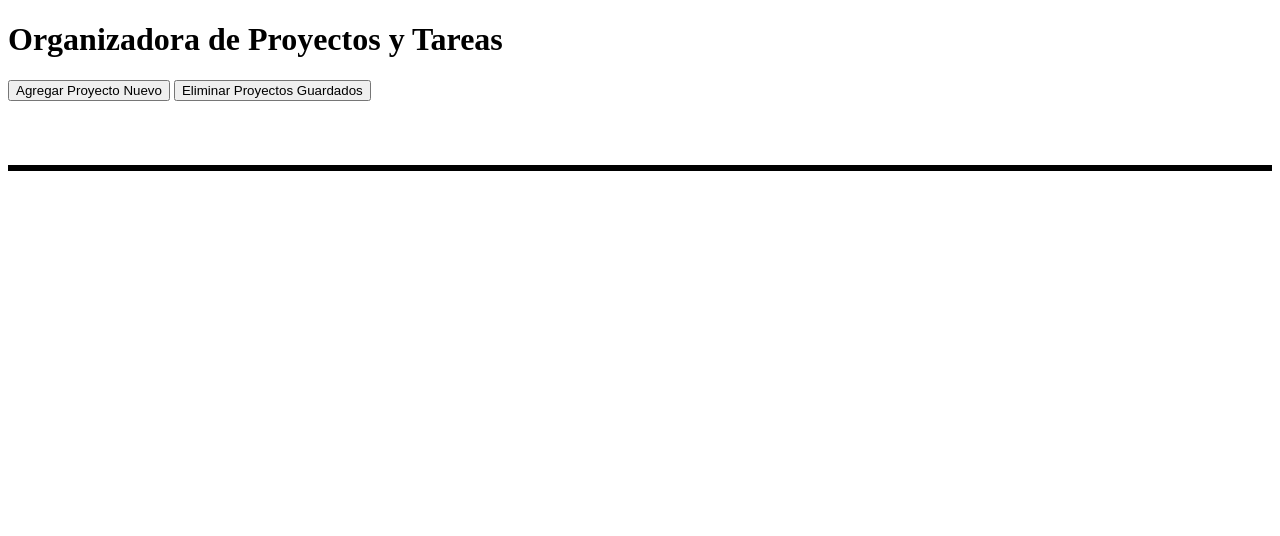
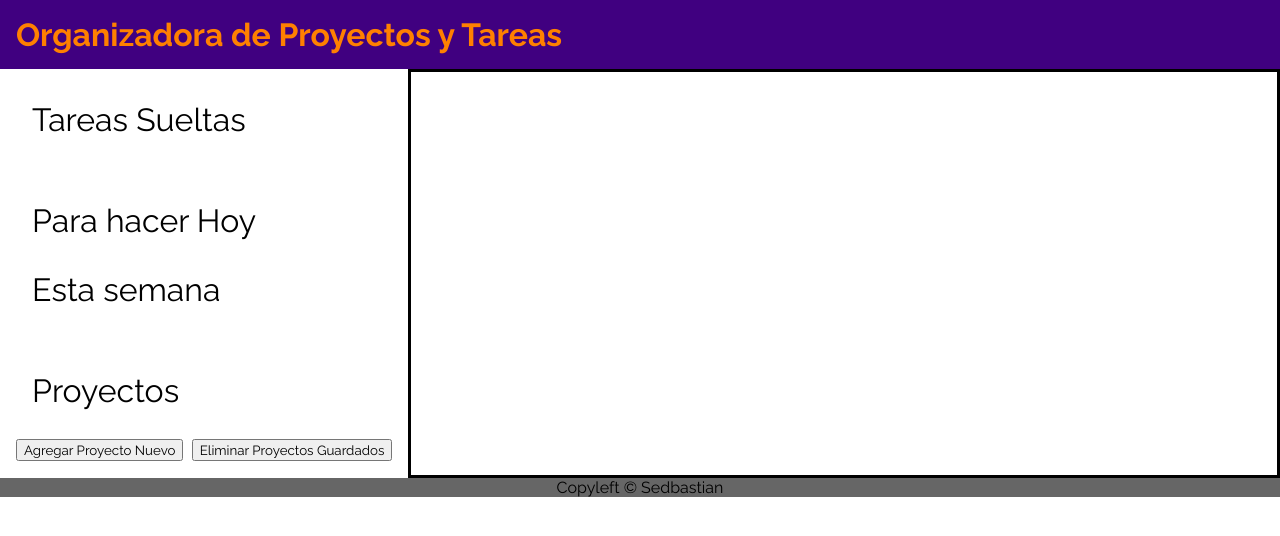
Before and after one commit to Sedbastian/odin-todo-list, a website built with webpack: page dist/index.html in a window 1280 px wide. Built offline with Linux system fonts and the light colour scheme.

Commit message:
Agregar estilo y separar Tareas Sueltas

```diff
--- a/src/dommodule.js
+++ b/src/dommodule.js
@@ -14,6 +14,7 @@ function domNavProyectos(proyectoElegido) {
     const nav = document.querySelector("nav");
 
     for (const key of Object.keys(proyectos)) {
+        if (key !== "Tareas Sueltas") {
             const proyecto = document.createElement("div");
             proyecto.classList.add("proyectoNav");
             if (proyectos[key].titulo === proyectoElegido) {
@@ -22,7 +23,8 @@ function domNavProyectos(proyectoElegido) {
             proyecto.textContent = proyectos[key].titulo;
             proyecto.addEventListener("click", llamarMostrarTareas);
             nav.appendChild(proyecto);
-    }
+        };
+    };
 };
 
 function domCrearProyecto() {
@@ -325,7 +327,8 @@ function domVerEditar(proyectoElegido, numeroTarea) {
 };
 
 export {
+    domNavProyectos,
+    domMostrarTareas,
     domCrearProyecto,
     domCrearTarea,
-    domNavProyectos
 };
--- a/src/index.js
+++ b/src/index.js
@@ -1,5 +1,5 @@
 import './style.css';
-import {domCrearProyecto, domNavProyectos} from "./dommodule.js";
+import {domNavProyectos, domMostrarTareas, domCrearProyecto, } from "./dommodule.js";
 import { parseISO } from 'date-fns';
 
 // Llamada por crearProyecto();
@@ -63,7 +63,6 @@ function cargarProyectos() {
             };
         };
         proyectos = proyectosGuardados;
-        console.log(proyectos);
     };
 };
 
@@ -75,20 +74,25 @@ function eliminarProyectosGuardados() {
     };
 };
 
-let proyectos = {};
+function iniciar() {
+    document.querySelector(".tareasSueltas").addEventListener("click", () => domMostrarTareas("Tareas Sueltas"));
+    document.querySelector(".proyectoNuevo").addEventListener("click", domCrearProyecto);
+    document.querySelector(".eliminarTodo").addEventListener("click", eliminarProyectosGuardados);
 
+    cargarProyectos();
+    if (!proyectos["Tareas Sueltas"]) {
         // Proyecto predeterminado "Tareas Sueltas":
-// crearProyecto("Tareas Sueltas", "Estas son Tareas que no están relacionadas con ningún proyecto en especial.");
-
+        crearProyecto("Tareas Sueltas", "Estas son Tareas que no están relacionadas con ningún proyecto en especial.");
         // Tareas de ejemplo:
         // proyectos["Tareas Sueltas"].fabricarTarea("Primera Tarea", "Primera prueba", new Date("2022-11-25T00:00:00"), "Alta");
         // proyectos["Tareas Sueltas"].tareas[0].notas = "Notas de ejemplo!";
         // proyectos["Tareas Sueltas"].fabricarTarea("Segunda Tarea", "Solo una prueba", new Date("2023-01-02T00:00:00"), "Mediana");
         // proyectos["Tareas Sueltas"].fabricarTarea("Tercera Tarea", "Ultima prueba", new Date("2022-08-09T00:00:00"), "Baja");
+    };
+    domNavProyectos();
+};
 
-document.querySelector(".proyectoNuevo").addEventListener("click", domCrearProyecto);
-document.querySelector(".eliminarTodo").addEventListener("click", eliminarProyectosGuardados);
+let proyectos = {};
+iniciar();
 
-cargarProyectos();
-domNavProyectos();
 export {proyectos, crearProyecto, eliminarProyecto, crearTarea, actualizarTarea, eliminarTarea};
--- a/src/style.css
+++ b/src/style.css
@@ -1,9 +1,51 @@
+@font-face {
+    font-family: "Raleway-Medium";
+    src: url("./Raleway-VariableFont_wght.ttf") format('truetype');
+}
+
+@font-face {
+    font-family: 'Montserrat';
+    src: url('./Montserrat-VariableFont_wght.ttf') format('truetype');
+}
+
+* {
+    font-family: "Raleway-Medium";
+}
+
+body {
+    margin: 0;
+    padding: 0;
+    display: grid;
+    grid-template-columns: max-content 1fr;
+    grid-template-rows: min-content, 1fr, min-content;
+}
+
+h1 {
+    grid-column: 1 / 3;
+    grid-row: 1 / 2;
+    margin: 0;
+    padding: 1rem;
+    background-color: rgb(64, 0, 128);
+    color: rgb(255, 128, 0);
+}
+
 /* NAV */
 nav {
-    display:flex;
-    gap: 2rem;
-    padding: 2rem;
+    grid-column: 1 / 2;
+    grid-row: 2 / 3;
+    /* display:flex; */
+    /* gap: 2rem; */
+    padding: 1rem;
     font-size: 2rem;
+}
+
+nav > div {
+    padding: 1rem;
+}
+
+nav .proyectos,
+nav .hoy {
+    padding-top: 3rem;
 }
 
 nav .proyectoElegido {
@@ -32,6 +74,8 @@ nav .proyectoElegido {
 }
 
 main {
+    grid-column: 2 / 3;
+    grid-row: 2 / 3;
     border-style: solid;
 }
 
@@ -71,3 +115,11 @@ main .tareaTarjeta.prioridadMediana {
 main .tareaTarjeta.prioridadBaja {
     background-color: green;
 }
+
+footer {
+    margin: 0;
+    grid-column: 1 / 3;
+    grid-row: 3 / 4;
+    background-color: #666666;
+    text-align: center;
+}
```
Also changed, not shown: dist/3068cdb43142f5625baf.ttf (added), dist/3fefe681f4c62116679b.ttf (added), dist/bundle.js, dist/index.html, src/Montserrat-VariableFont_wght.ttf (added), src/Raleway-VariableFont_wght.ttf (added), src/Roboto-Medium.ttf (added). Lines whose indentation alone changed are shown as unchanged.
